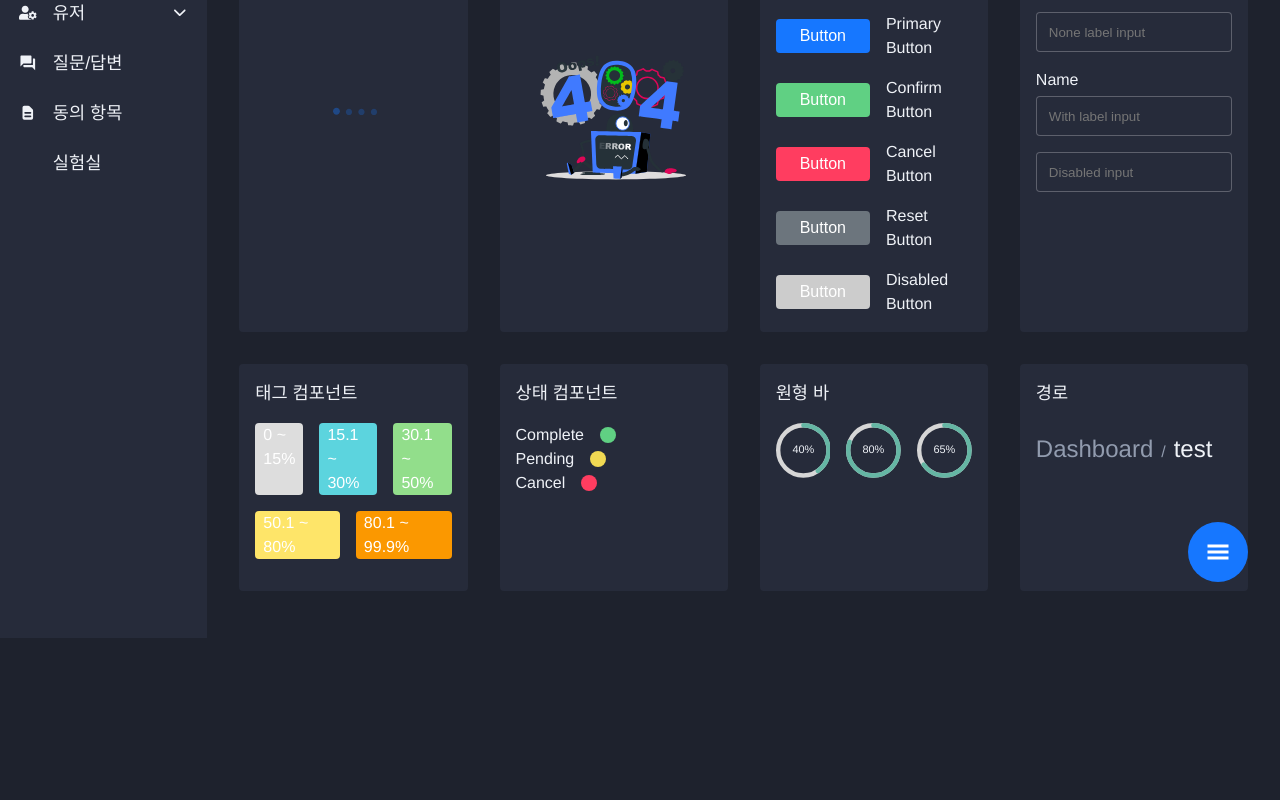
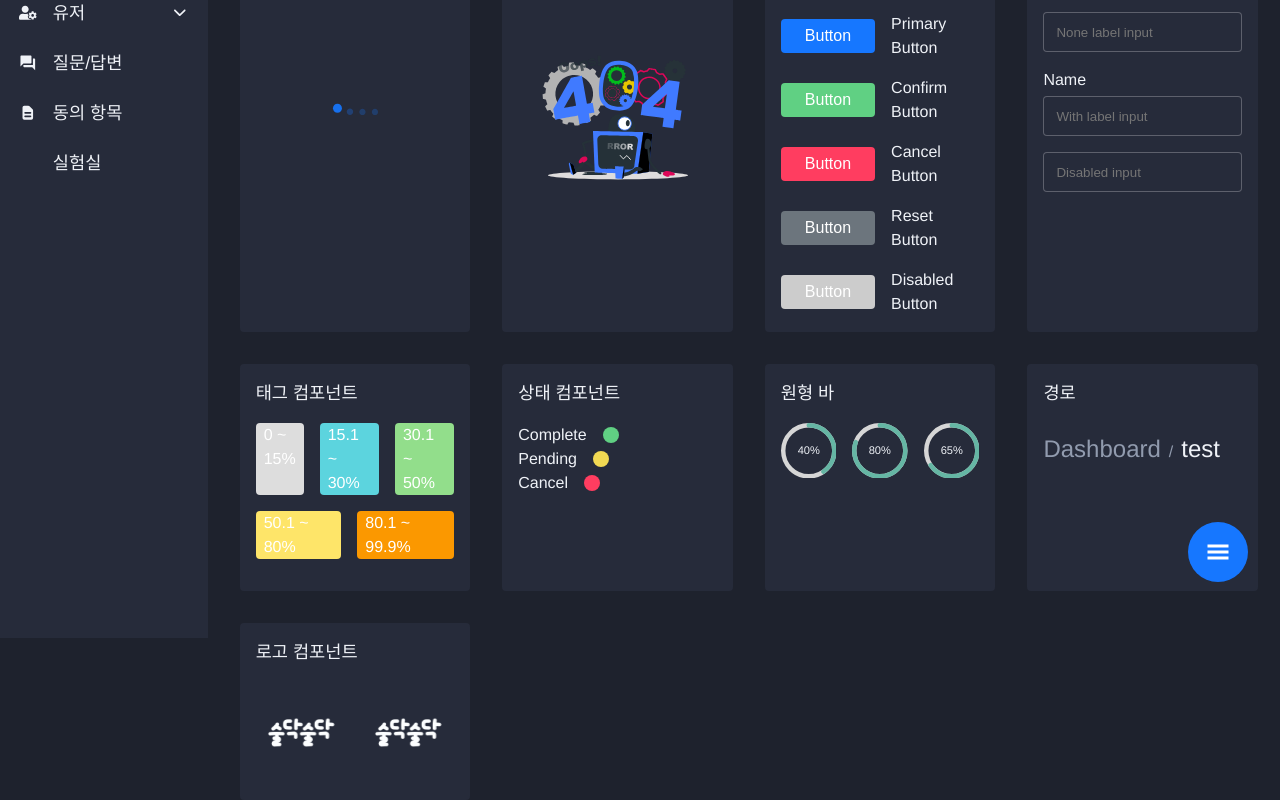
Before and after one commit to thisisthewa2/suldak-admin, a React (Create React App) app: page /test in a window 1280 px wide. Shown: the part 186-986 px from the top of the page. Before the commit the page ends 824 px from the top, so only its background shows below. Built offline with nearby package versions, Linux system fonts and the light colour scheme; sample sign-in values are in the browser's storage; some icons are missing.

Commit message:
[add] 드롭다운 메뉴
- 드롭다운 메뉴 바깥 영역 클릭시 닫히도록 변경

```diff
--- a/src/components/ActionButton.tsx
+++ b/src/components/ActionButton.tsx
@@ -5,6 +5,9 @@ import { useNavigate } from 'react-router-dom';
 
 // components
 import ThemeToggle from '@components/ThemeToggle';
+
+// hooks
+import useToastify from '@hooks/useToastify';
 
 // atoms
 import { userAtom } from '@atoms/userAtoms';
@@ -20,8 +23,8 @@ import { FaSignOutAlt } from 'react-icons/fa';
 /** 화면 우측 하단 액션 버튼 */
 const ActionButton = () => {
   const navigate = useNavigate();
-  const [, setUser] = useAtom(userAtom);
   const [isOpen, setIsOpen] = useState(false);
+  const { showInfoToastMessage } = useToastify();
   const [animation, setAnimation] = useState<'openAnimation' | 'closeAnimation'>('openAnimation');
 
   // 메뉴 on/off
@@ -38,10 +41,18 @@ const ActionButton = () => {
   };
 
   // 로그아웃
-  const handleLogOut = () => {
+  const handleLogOut = async () => {
+    const response = await AuthApi.logout();
+    if (response.data === true) {
+      navigate('/login');
+      localStorage.removeItem('token');
+      localStorage.removeItem('user');
+      showInfoToastMessage('로그아웃 되었습니다.');
+      return;
+    }
+
     localStorage.removeItem('token');
     localStorage.removeItem('user');
-    AuthApi.logout();
   };
 
   return (
--- a/src/components/core/Dropdown.tsx
+++ b/src/components/core/Dropdown.tsx
@@ -1,4 +1,4 @@
-import { useState } from 'react';
+import { useState, useRef, useEffect } from 'react';
 import styled from 'styled-components';
 
 import { BsFillTriangleFill } from 'react-icons/bs';
@@ -18,19 +18,36 @@ interface DropdownProps {
 const Dropdown = ({ options, onSelect, placeholder = 'Select...' }: DropdownProps) => {
   const [isOpen, setIsOpen] = useState(false);
   const [selectedOption, setSelectedOption] = useState<Option | null>(null);
+  const wrapperRef = useRef<HTMLDivElement>(null);
 
+  // 드롭다운 on/off
   const handleToggle = () => {
     setIsOpen(!isOpen);
   };
 
+  // 드롭다운 메뉴 선택
   const handleSelect = (option: Option) => {
     setSelectedOption(option);
     setIsOpen(false);
     onSelect(option);
   };
 
+  // 이벤트 리스너 등록
+  useEffect(() => {
+    const handleClickOutside = (event: MouseEvent) => {
+      if (wrapperRef.current && !wrapperRef.current.contains(event.target as Node)) {
+        setIsOpen(false);
+      }
+    };
+
+    document.addEventListener('mousedown', handleClickOutside);
+    return () => {
+      document.removeEventListener('mousedown', handleClickOutside);
+    };
+  }, []);
+
   return (
-    <DropdownWrapper>
+    <DropdownWrapper ref={wrapperRef}>
       <DropdownHeader onClick={handleToggle}>
         {selectedOption ? selectedOption.label : placeholder}
         <Arrow $isOpen={isOpen} /> {/* This is a down arrow unicode character */}
--- /dev/null
+++ b/src/components/core/SuldakLogo.tsx
@@ -0,0 +1,13 @@
+import styled from 'styled-components';
+import { ReactComponent as Suldak } from '@assets/suldak_logo.svg';
+
+interface IProps {
+  color?: string;
+}
+
+/** 술닥술닥 로고 컴포넌트 */
+const SuldakLogo = ({ color }: IProps) => {
+  return <Suldak fill={color}></Suldak>;
+};
+
+export default SuldakLogo;
--- a/src/components/core/Table.tsx
+++ b/src/components/core/Table.tsx
@@ -18,7 +18,7 @@ interface IProps {
 }
 
 /** 테이블 컴포넌트 */
-const Table = ({ data, columns, rowsPerPage = 1 }: IProps) => {
+const Table = ({ data, columns, rowsPerPage = 5 }: IProps) => {
   const [currentPage, setCurrentPage] = useState(1);
   const [totalPages, setTotalPages] = useState(Math.ceil(data.length / rowsPerPage));
 
--- a/src/hooks/useInput.ts
+++ b/src/hooks/useInput.ts
@@ -15,7 +15,6 @@ const useInput = (initialValue: string): IUseInput => {
 
   const onChange = (event: ChangeEvent<HTMLInputElement>) => {
     setValue(event.target.value);
-    console.log(value)
   }
 
   const reset = () => {
--- a/src/pages/Tag/TagPage.tsx
+++ b/src/pages/Tag/TagPage.tsx
@@ -61,7 +61,7 @@ const TagPage = () => {
       <Breadcrumbs />
       <RowContainer isTablet={isTablet} isMobile={isMobile}>
         {/* 태그 목록 테이블 */}
-        <Box gridColumn="9">
+        <Box gridColumn={selectedTag ? '9' : '12'}>
           <TitleWrap>
             <Title>태그 목록</Title>
             <Button onClick={handleOpenAddModal}>태그 추가 +</Button>
@@ -87,9 +87,11 @@ const TagPage = () => {
         </Box>
 
         {/* 태그 수정 폼 */}
-        <Box gridColumn="3">
-          <TagEdit tagType={tagType} selectedTag={selectedTag} />
-        </Box>
+        {selectedTag && (
+          <Box gridColumn="3">
+            <TagEdit tagType={tagType} selectedTag={selectedTag} />
+          </Box>
+        )}
       </RowContainer>
     </>
   );
--- a/src/pages/TestPage.tsx
+++ b/src/pages/TestPage.tsx
@@ -13,6 +13,7 @@ import Tag from '@components/core/Tag';
 import Status from '@components/core/Status';
 import CircleProgressBar from '@components/core/CircleProgressBar';
 import Breadcrumbs from '@components/core/Breadcrumbs';
+import SuldakLogo from '@components/core/SuldakLogo';
 
 // hooks
 import useResponsive from '@hooks/useResponsive';
@@ -108,6 +109,16 @@ const TestPage = () => {
           <Breadcrumbs />
         </Box>
       </RowContainer>
+
+      <RowContainer isTablet={isTablet} isMobile={isMobile}>
+        <Box gridColumn="3">
+          <Title>로고 컴포넌트</Title>
+          <LogoWrap>
+            <SuldakLogo />
+            <SuldakLogo color="#1e222d" />
+          </LogoWrap>
+        </Box>
+      </RowContainer>
     </>
   );
 };
@@ -149,3 +160,10 @@ const ProgressWrap = styled.div`
   align-items: center;
   gap: 1rem;
 `;
+
+// 술닥 로고
+const LogoWrap = styled.div`
+  display: flex;
+  align-items: center;
+  gap: 1rem;
+`;
--- a/src/pages/User/AdminPage.tsx
+++ b/src/pages/User/AdminPage.tsx
@@ -49,7 +49,7 @@ const AdminPage = () => {
       <Breadcrumbs />
       <RowContainer isTablet={isTablet} isMobile={isMobile}>
         {/* 어드민 목록 테이블 */}
-        <Box gridColumn="9">
+        <Box gridColumn={selectedAdmin ? '9' : '12'}>
           <TitleWrap>
             <Title>어드민 목록</Title>
             <Button onClick={handleOpenAddModal}>어드민 추가 +</Button>
@@ -70,9 +70,11 @@ const AdminPage = () => {
         </Box>
 
         {/* 어드민 수정 폼 */}
-        <Box gridColumn="3">
-          <AdminEdit selectedAdmin={selectedAdmin} />
-        </Box>
+        {selectedAdmin && (
+          <Box gridColumn="3">
+            <AdminEdit selectedAdmin={selectedAdmin} />
+          </Box>
+        )}
       </RowContainer>
     </>
   );
--- a/src/routes/index.tsx
+++ b/src/routes/index.tsx
@@ -94,6 +94,7 @@ const Container = styled.div`
   flex-direction: column;
   width: 100%;
   height: 100%;
+  min-width: 1290px;
 
   .row-flex {
     display: flex;
```
Also changed, not shown: src/assets/suldak_logo.svg (added).
